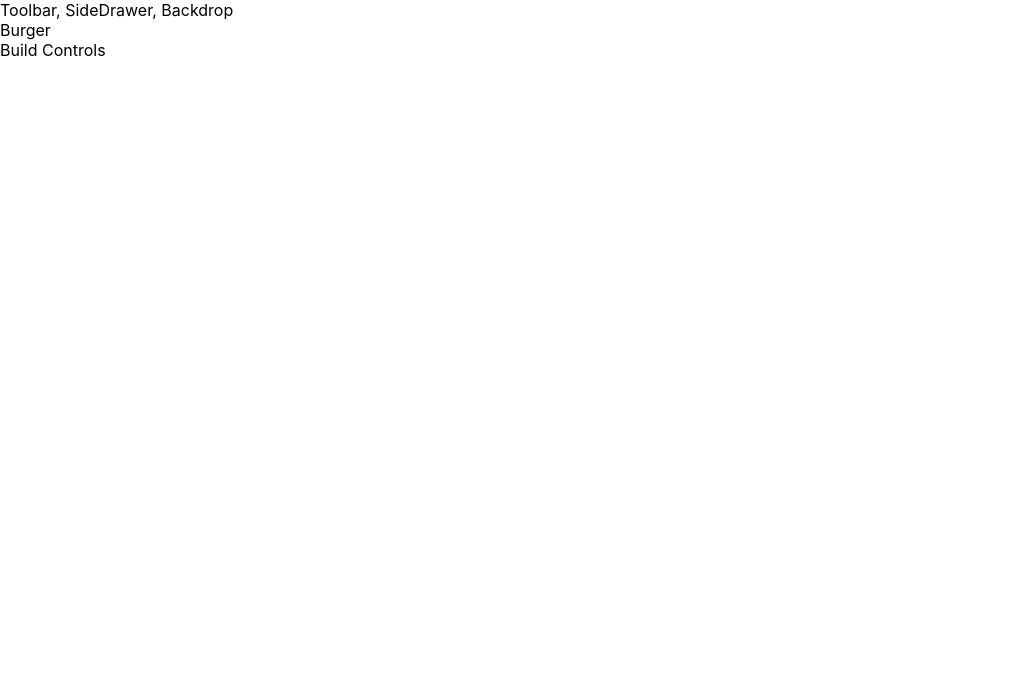
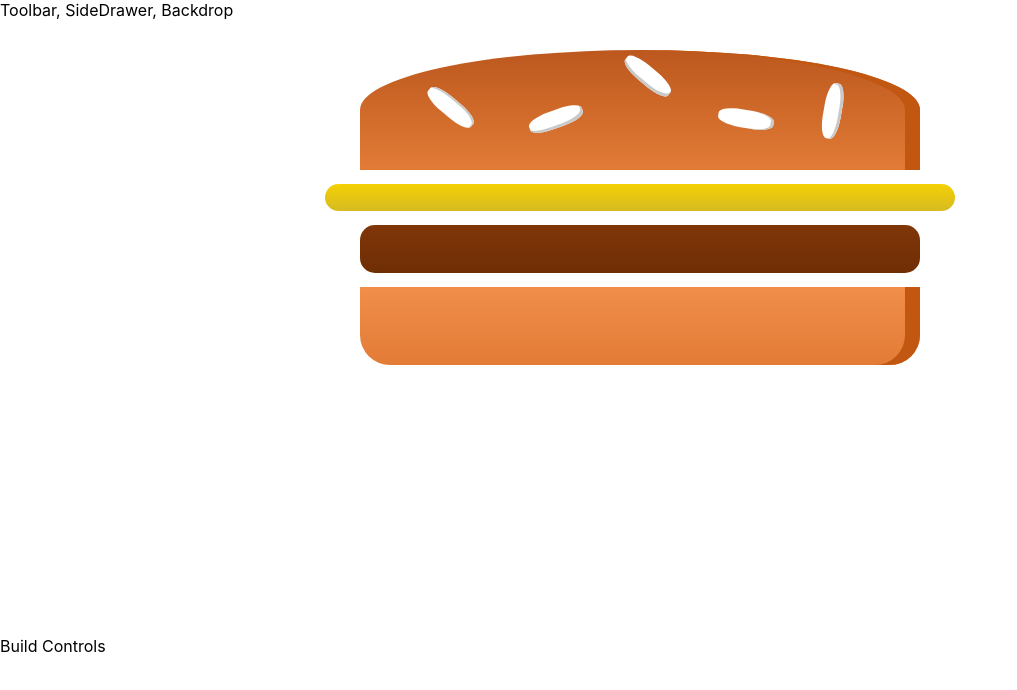
Before and after one commit to hanscl/burger-builder, a React app: page / in a window 1280 px wide. Shown: the top 690 px of the page, without its empty margins (0-1017 px from the left). Built offline with nearby package versions, Linux system fonts and the light colour scheme.

Commit message:
lecture 129

```diff
--- a/package.json
+++ b/package.json
@@ -48,6 +48,7 @@
     "postcss-normalize": "8.0.1",
     "postcss-preset-env": "6.7.0",
     "postcss-safe-parser": "5.0.2",
+    "prop-types": "^15.7.2",
     "react": "^17.0.1",
     "react-app-polyfill": "^2.0.0",
     "react-dev-utils": "^11.0.0",
--- /dev/null
+++ b/src/components/Burger/Burger.js
@@ -0,0 +1,20 @@
+import React from 'react';
+import classes from './Burger.module.css';
+import BurgerIngredient from './BurgerIngredient/BurgerIngredient';
+
+const burger = (props) => {
+  const transformedIngredients = Object.keys(props.ingredients)
+  .map(igKey => {
+      return [...Array(props.ingredients[igKey])]
+  });
+  return (
+    <div className={classes.Burger}>
+      <BurgerIngredient type="bread-top" />
+      <BurgerIngredient type="cheese" />
+      <BurgerIngredient type="meat" />
+      <BurgerIngredient type="bread-bottom" />
+    </div>
+  );
+};
+
+export default burger;
--- /dev/null
+++ b/src/components/Burger/Burger.module.css
@@ -0,0 +1,30 @@
+.Burger {
+  width: 100%;
+  margin: auto;
+  height: 250px;
+  text-align: center;
+  overflow: scroll;
+  font-weight: bold;
+  font-size: 1.2rem;
+}
+
+@media (min-width: 500px) and (min-height: 400px) {
+  .Burger {
+    width: 350px;
+    height: 300px;
+  }
+}
+
+@media (min-width: 500px) and (min-height: 401px) {
+  .Burger {
+    width: 450px;
+    height: 400px;
+  }
+}
+
+@media (min-width: 1000px) and (min-height: 700px) {
+  .Burger {
+    width: 700px;
+    height: 600px;
+  }
+}
--- /dev/null
+++ b/src/components/Burger/BurgerIngredient/BurgerIngredient.js
@@ -0,0 +1,44 @@
+import React, { Component } from 'react';
+import classes from './BurgerIngredient.module.css';
+import PropTypes from 'prop-types';
+import BurgerBuilder from '../../../containers/BurgerBuilder/BurgerBuilder';
+
+class BurgerIngredient extends Component {
+  render() {
+    let ingredient = null;
+    switch (this.props.type) {
+      case 'bread-bottom':
+        ingredient = <div className={classes.BreadBottom}></div>;
+        break;
+      case 'bread-top':
+        ingredient = (
+          <div className={classes.BreadTop}>
+            <div className={classes.Seeds1}></div>
+            <div className={classes.Seeds2}></div>
+          </div>
+        );
+        break;
+      case 'meat':
+        ingredient = <div className={classes.Meat}></div>;
+        break;
+      case 'salad':
+        ingredient = <div className={classes.Salad}></div>;
+        break;
+      case 'cheese':
+        ingredient = <div className={classes.Cheese}></div>;
+        break;
+      case 'bacon':
+        ingredient = <div className={classes.Bacon}></div>;
+        break;
+      default:
+        ingredient = null;
+    }
+    return ingredient;
+  }
+}
+
+BurgerIngredient.propTypes = {
+  type: PropTypes.string.isRequired,
+};
+
+export default BurgerIngredient;
--- /dev/null
+++ b/src/components/Burger/BurgerIngredient/BurgerIngredient.module.css
@@ -0,0 +1,113 @@
+.BreadBottom {
+    height: 13%;
+    width: 80%;
+    background: linear-gradient(#F08E4A, #e27b36);
+    border-radius: 0 0 30px 30px;
+    box-shadow: inset -15px 0 #c15711;
+    margin: 2% auto;
+}
+
+.BreadTop {
+    height: 20%;
+    width: 80%;
+    background: linear-gradient(#bc581e, #e27b36);
+    border-radius: 50% 50% 0 0;
+    box-shadow: inset -15px 0 #c15711;
+    margin: 2% auto;
+    position: relative;
+}
+
+.Seeds1 {
+    width: 10%;
+    height: 15%;
+    position: absolute;
+    background-color: white;
+    left: 30%;
+    top: 50%;
+    border-radius: 40%;
+    transform: rotate(-20deg);
+    box-shadow: inset -2px -3px #c9c9c9;
+}
+
+.Seeds1:after {
+    content: "";
+    width: 100%;
+    height: 100%;
+    position: absolute;
+    background-color: white;
+    left: -170%;
+    top: -260%;
+    border-radius: 40%;
+    transform: rotate(60deg);
+    box-shadow: inset -1px 2px #c9c9c9;
+  }
+
+.Seeds1:before {
+    content: "";
+    width: 100%;
+    height: 100%;
+    position: absolute;
+    background-color: white;
+    left: 180%;
+    top: -50%;
+    border-radius: 40%;
+    transform: rotate(60deg);
+    box-shadow: inset -1px -3px #c9c9c9;
+  }
+
+  .Seeds2 {
+    width: 10%;
+    height: 15%;
+    position: absolute;
+    background-color: white;
+    left: 64%;
+    top: 50%;
+    border-radius: 40%;
+    transform: rotate(10deg);
+    box-shadow: inset -3px 0 #c9c9c9;
+  }
+
+  .Seeds2:before {
+    content: "";
+    width: 100%;
+    height: 100%;
+    position: absolute;
+    background-color: white;
+    left: 150%;
+    top: -130%;
+    border-radius: 40%;
+    transform: rotate(90deg);
+    box-shadow: inset 1px 3px #c9c9c9;
+  }
+
+
+.Meat {
+    width: 80%;
+    height: 8%;
+    background: linear-gradient(#7f3608, #702e05);
+    margin: 2% auto;
+    border-radius: 15px;
+}
+
+.Cheese {
+    width: 90%;
+    height: 4.5%;
+    margin: 2% auto;
+    background: linear-gradient(#f4d004, #d6bb22);
+    border-radius: 20px;
+}
+
+.Salad {
+    width: 85%;
+    height: 7%;
+    margin: 2% auto;
+    background: linear-gradient(#228c1d, #91ce50);
+    border-radius: 20px;
+}
+
+.Bacon {
+    width: 80%;
+    height: 3%;
+    background: linear-gradient(#bf3813, #c45e38);
+    margin: 2% auto;
+}
--- a/src/components/Layout/Layout.js
+++ b/src/components/Layout/Layout.js
@@ -1,6 +1,6 @@
 import React from 'react';
 import Aux from '../../hoc/Aux';
-import classes from './Layout.css';
+import classes from './Layout.module.css';
 
 const layout = (props) => (
   <Aux>
--- a/src/containers/BurgerBuilder/BurgerBuilder.js
+++ b/src/containers/BurgerBuilder/BurgerBuilder.js
@@ -1,12 +1,20 @@
 import React, { Component } from 'react';
 import Aux from '../../hoc/Aux';
+import Burger from '../../components/Burger/Burger';
 
 class BurgerBuilder extends Component {
+  state = {
+    ingredients: {
+      salad: 1,
+      bacon: 1,
+      cheese: 2,
+      meat: 2,
+    },
+  };
   render() {
     return (
       <Aux>
-        <div>Burger</div>
-        <div>Build Controls</div>
+        <Burger ingredients={this.state.ingredients}/> <div>Build Controls</div>
       </Aux>
     );
   }
```
Also changed, not shown: src/components/Layout/Layout.module.css (renamed from src/components/Layout/Layout.css), 2 other files (tests, documents, lock files or other folders).
